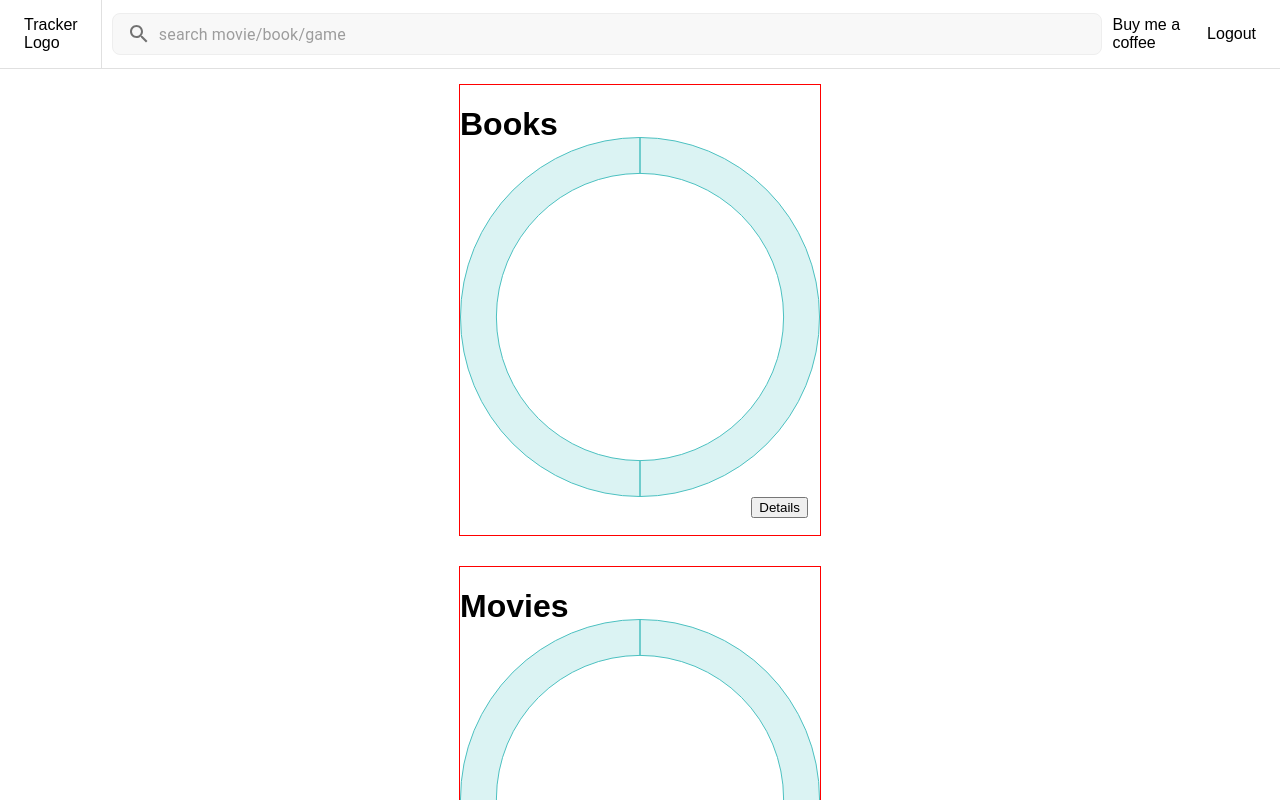
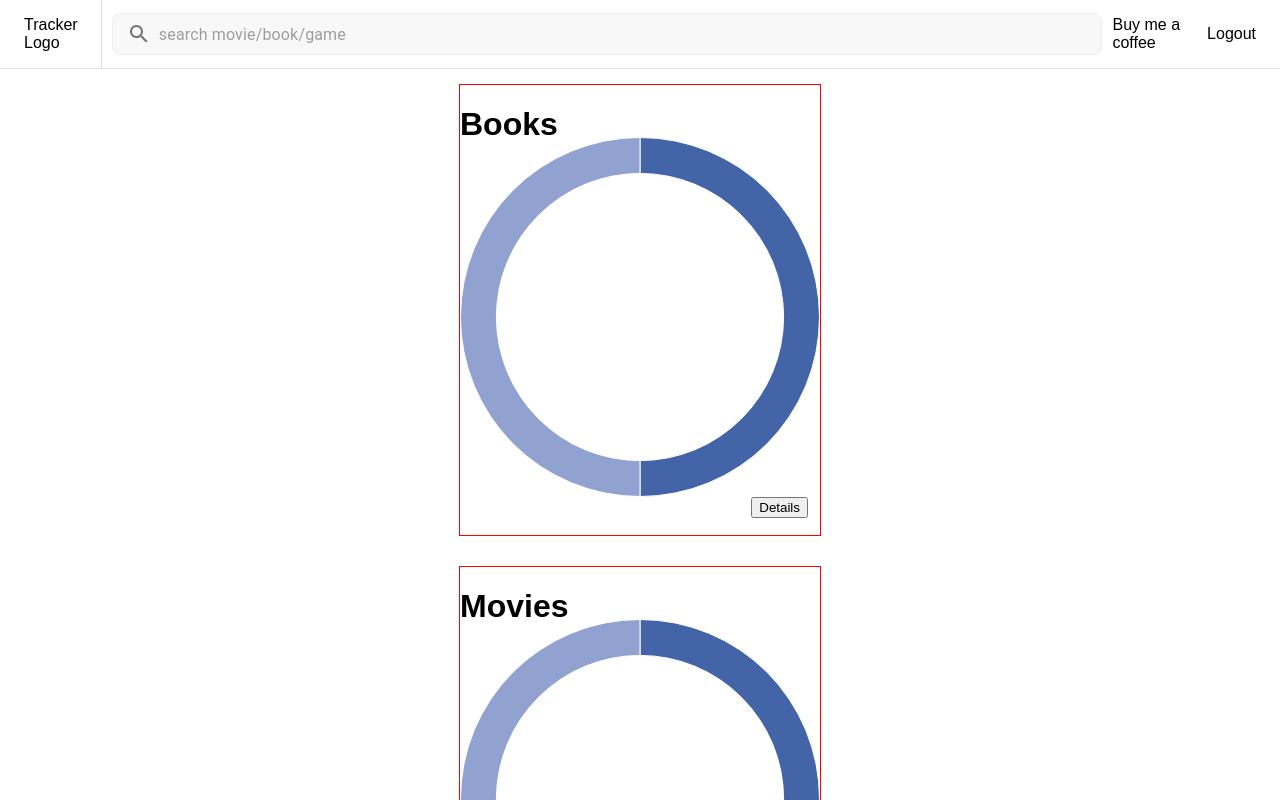
Before and after one commit to BodaNabeel/milestonetracker, a React (Vite) app: page / in a window 1280 px wide. Shown: the top 800 px of the page. Built offline with nearby package versions, Linux system fonts and the light colour scheme.

Commit message:
set color of the chart

```diff
--- a/src/component/DoughnutChart.jsx
+++ b/src/component/DoughnutChart.jsx
@@ -8,8 +8,10 @@ function DoughnutChart({completed, pending}) {
     datasets: [
       {
         data: [completed,pending],
-        backgroundColor: "rgba(75,192,192,0.2)",
-        borderColor: "rgba(75,192,192,1)",
+        backgroundColor: ["#4464A8", "#92A2D0"],
+        hoverBackgroundColor: ["#4464A8", "#92A2D0"],
+        // TODO: use radius property to set it's height and length
+        // ex: radius: "40%"
         borderWidth: 1,
       },
     ],
```
